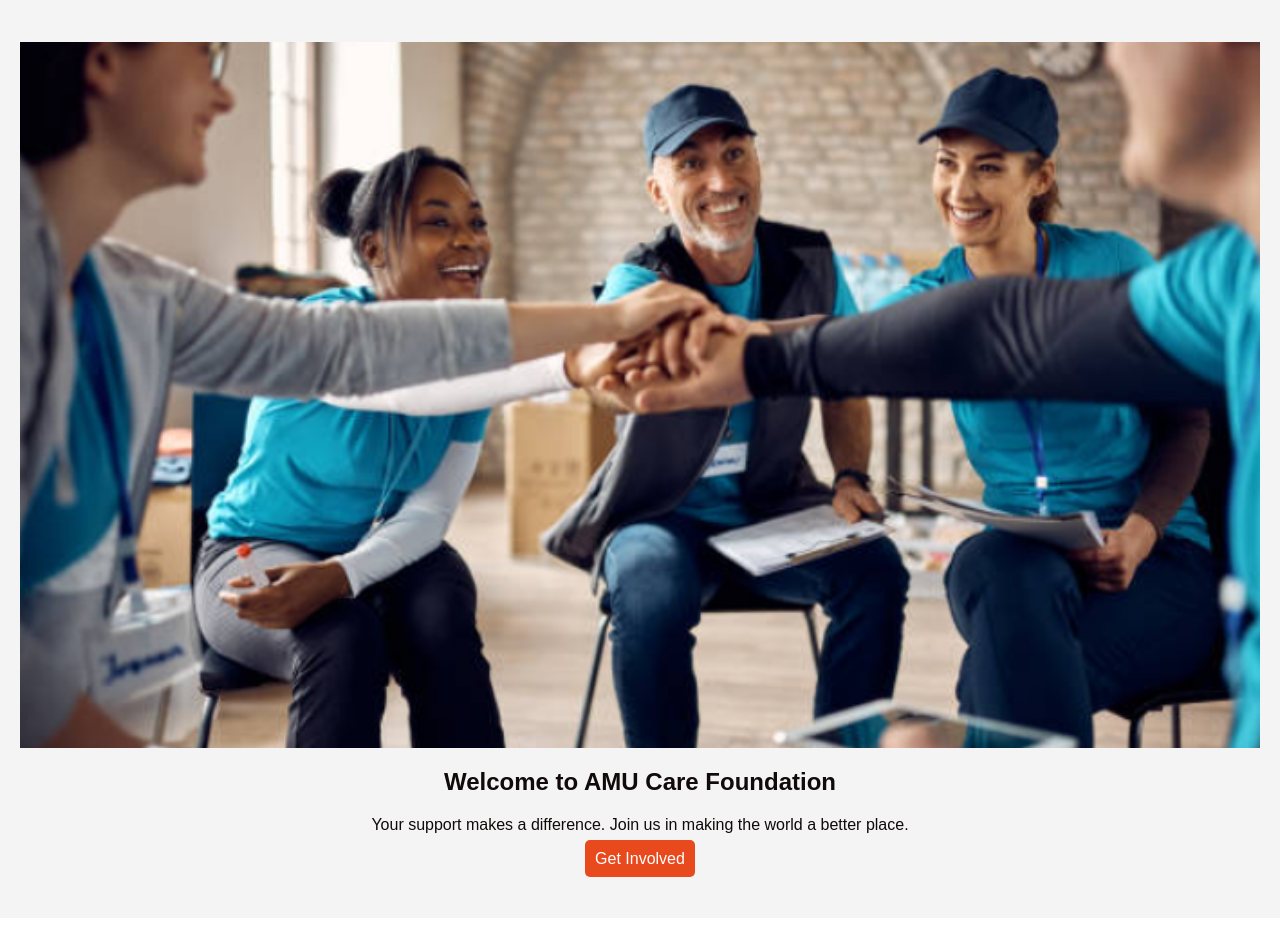
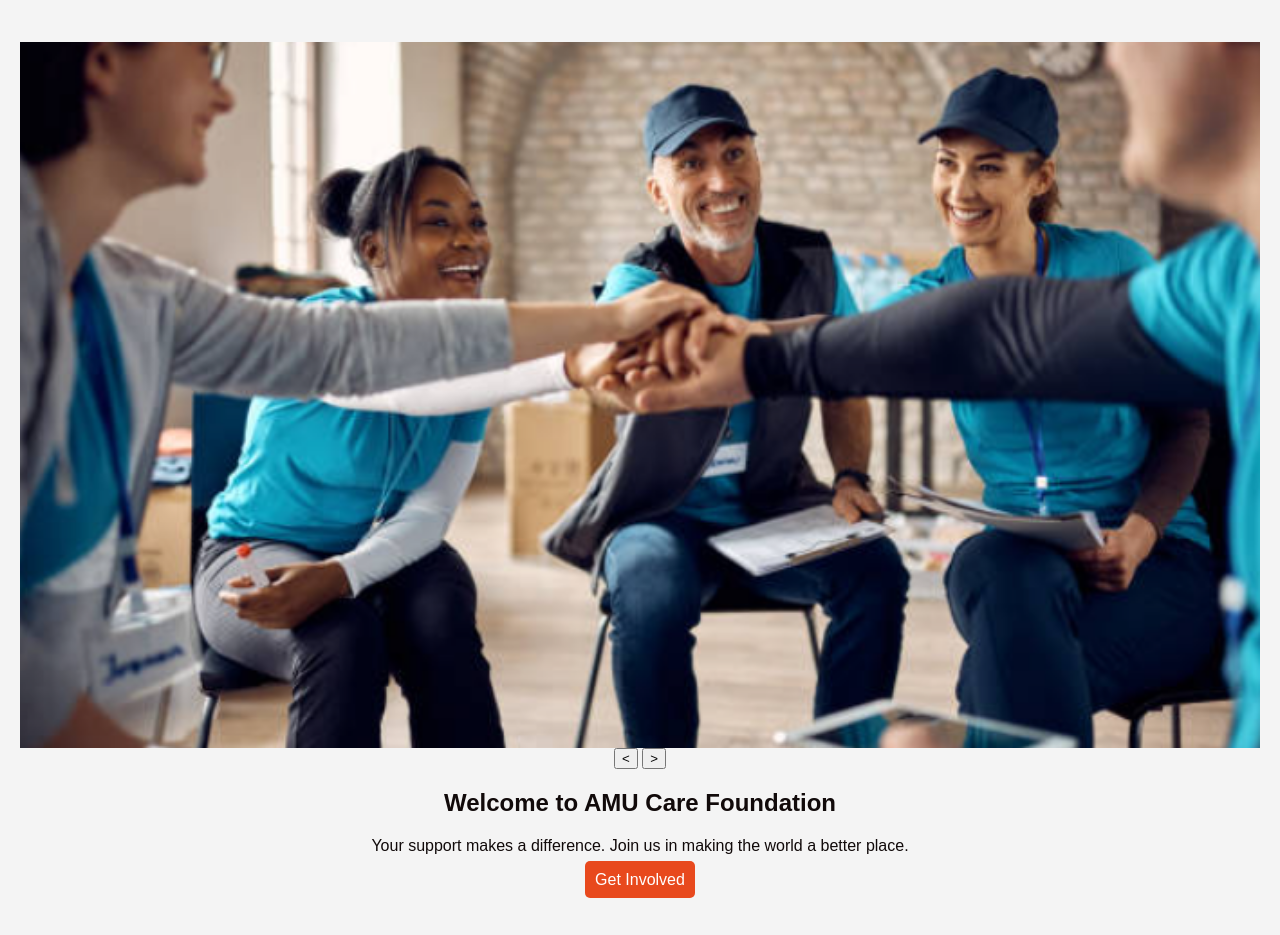
Before and after one commit to raging-bilal/AMUCare, a plain HTML site: page index.html in a window 1280 px wide. Shown: the part 132-1067 px from the top of the page. Drawn offline with Linux system fonts and the light colour scheme.

Commit message:
Update index.html

```diff
--- a/index.html
+++ b/index.html
@@ -42,6 +42,11 @@
                 <img src="static/images/hero2.png" alt="Community Support">
                 <img src="static/images/hero3.png" alt="Making a Difference">
             </div>
+
+            <!-- Added two buttons for previous and next -->
+            <button id="prev" class="carousel-control prev">&lt;</button>
+            <button id="next" class="carousel-control next">&gt;</button>
+
             <h1>Welcome to AMU Care Foundation</h1>
             <p>Your support makes a difference. Join us in making the world a better place.</p>
             <a href="register.html" class="cta-button">Get Involved</a>
```
